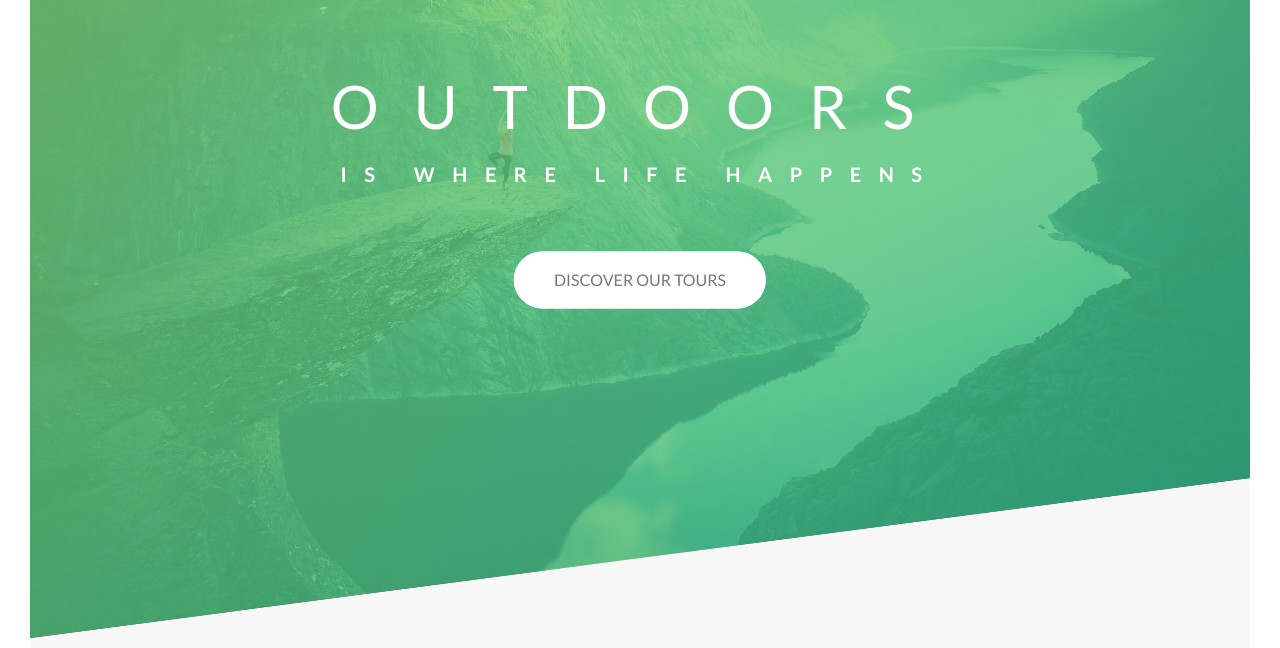
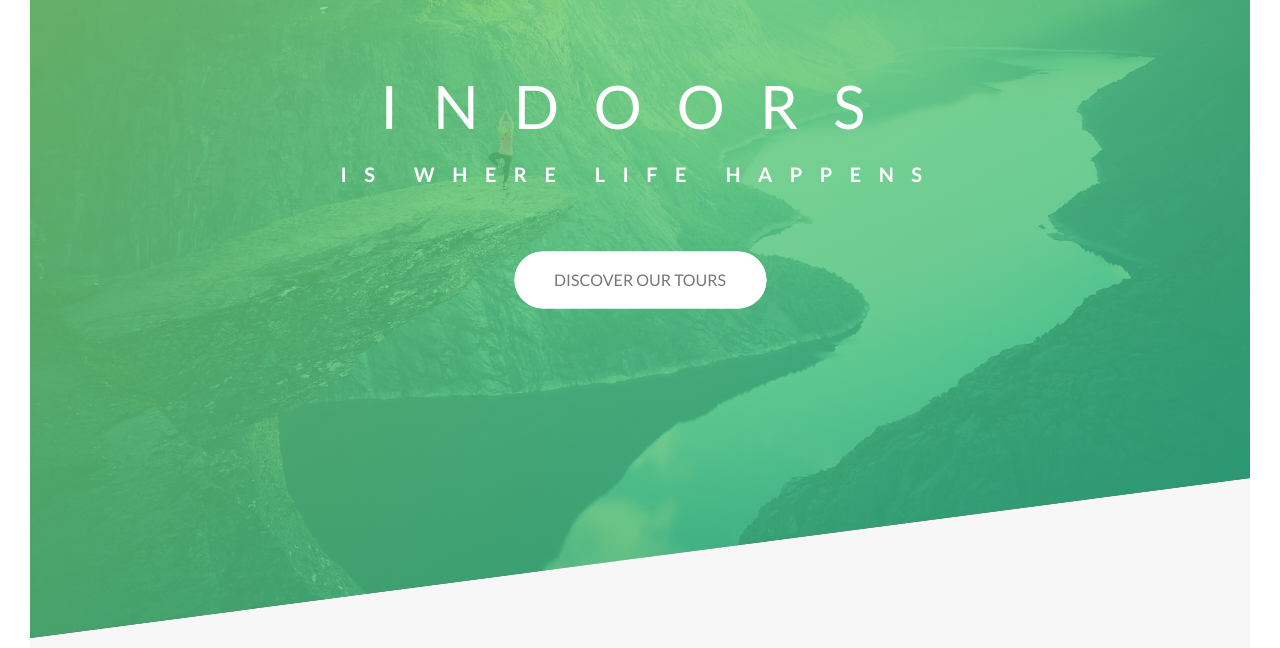
Before and after one commit to warkeljr/natours, a website: page index.html in a window 1280 px wide. Shown: the part 152-800 px from the top of the page. Drawn offline with Linux system fonts and the light colour scheme.

Commit message:
Minor changes for testing

```diff
--- a/index.html
+++ b/index.html
@@ -45,7 +45,7 @@
             </div>
             <div class="header__text-box">
                 <h1 class="heading-primary">
-                    <span class="heading-primary--main">Outdoors</span>
+                    <span class="heading-primary--main">Indoors</span>
                     <span class="heading-primary--sub">is where life happens</span>
                 </h1>
 
--- a/sass/components/_form.scss
+++ b/sass/components/_form.scss
@@ -59,7 +59,7 @@
 
         @include respond(tab-port) {
             width: 100%;
-            margin: 2rem;
+            margin-bottom : 2rem;
         }
     }
 
```
Also changed, not shown: css/style.css.
